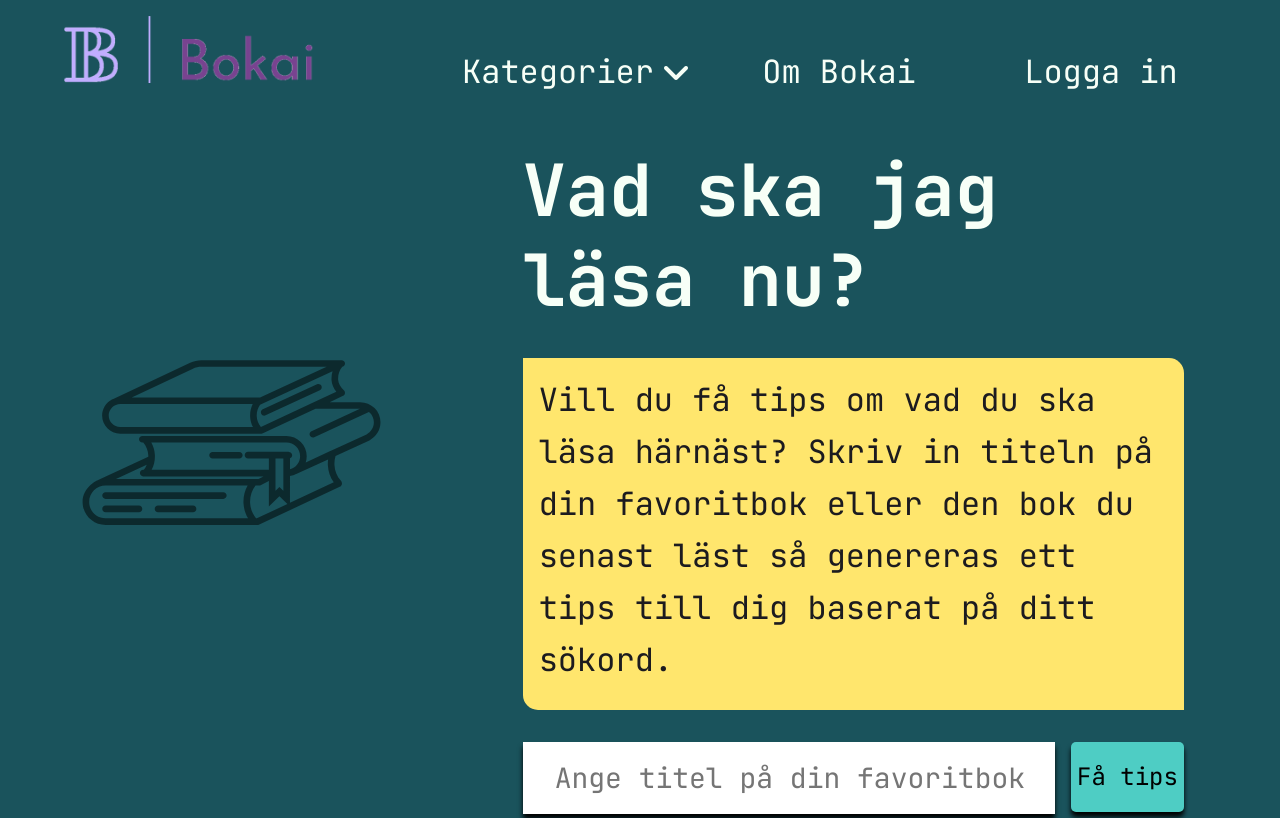
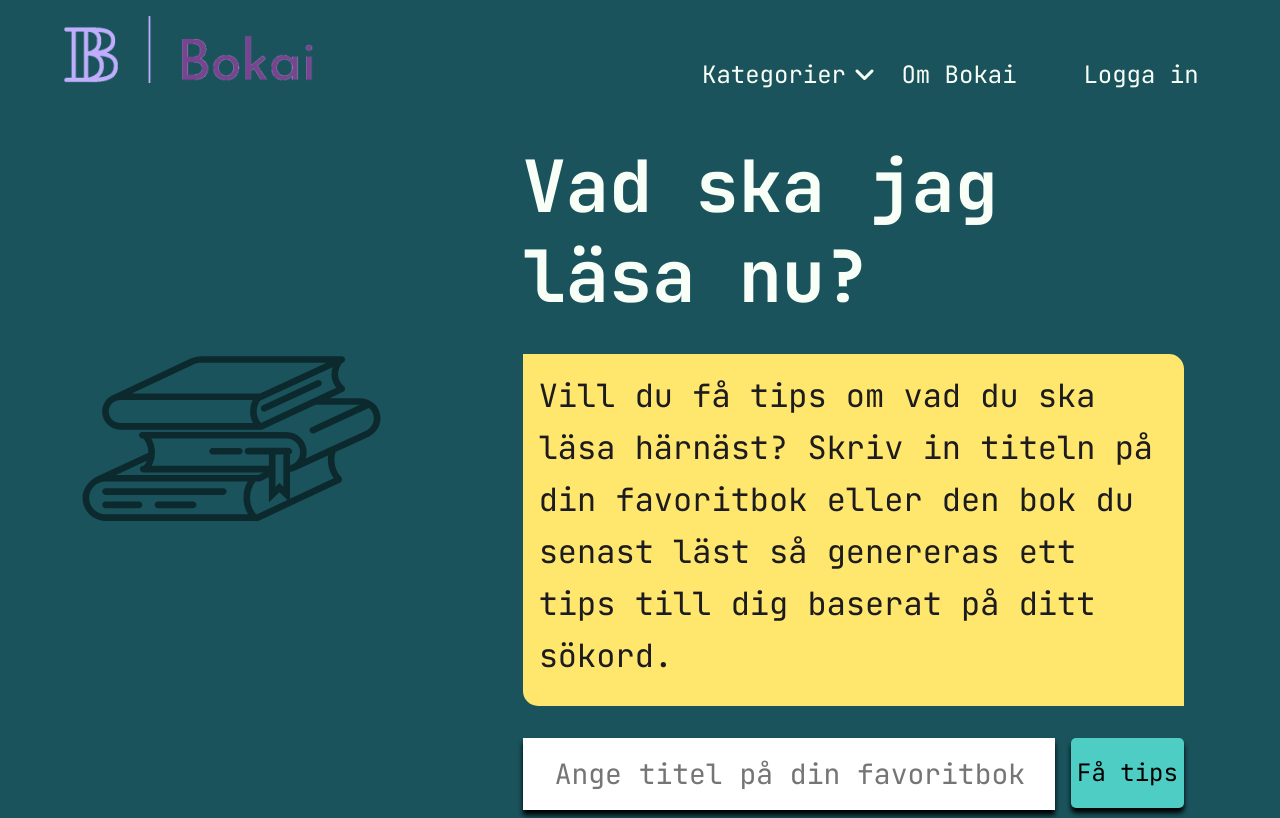
Before and after one commit to MariaLBovin/ex-jobb, a React (Vite) app: page / in a window 1280 px wide. Shown: the top 818 px of the page. Built offline with nearby package versions, Linux system fonts and the light colour scheme; no server answers.

Commit message:
sass changes

```diff
--- a/src/components/Partials/Navigation.tsx
+++ b/src/components/Partials/Navigation.tsx
@@ -17,7 +17,7 @@ const Navigation = ({mainMenuOpen,  toggleSubMenu, subMenuOpen, toggleMainMenu}
   const {loggedInUser, setLoggedInUser} = useContext(LoginUserContext);
 
   const toggleMenu = () => {
-    if (window.innerWidth < 760){
+    if (window.innerWidth < 990){
       toggleMainMenu();
     }
   }
--- a/src/style/_header.scss
+++ b/src/style/_header.scss
@@ -24,6 +24,9 @@
         display: flex;
 
         @include breakpoint (m){
+            width: 200px;
+        }
+        @include breakpoint(l){
             width: 250px;
         }
         &-button {
@@ -91,6 +94,12 @@
             color: $primary;
             width: 230px;
 
+            @include breakpoint (m){
+                font-size: 2.4rem;
+                width: 150px;
+                text-align: center;
+            }
+
             &:not(:first-child):hover {
                 text-decoration: underline;
               }
@@ -103,11 +112,6 @@
                 gap: 8px;
             }
 
-            @include breakpoint (m) {
-                font-size: 3.2rem;
-                text-align: center;
-
-            }
         }
         &-inner {
             &Wrapper {
@@ -151,8 +155,6 @@
                     font-size: 2.4rem;
                 }
                 @include breakpoint (m) {
-                    font-size: 3rem;
-
 
                 }
 
@@ -165,146 +167,3 @@
 
 
 }
-
-// .header {
-//     &-container {
-//         @extend %container;
-//         background-color: $secondary;
-//         padding-top: calc($gutter/2);
-//         z-index: 999;
-//         padding-bottom: calc($gutter / 2);
-//     }
-//     &-wrapper {
-//         display: flex;
-//         flex-direction: row;
-//         align-items: center;
-//     }
-//     &-logo {
-//         width: 150px;
-//     }
-
-//     &-button{
-//         @extend %buttonreset;
-//         position: fixed;
-//         right: 16px;
-//         z-index: 999;
-
-//         @include breakpoint (m) {
-//             display: none;
-//         }
-//     }
-
-//     &-symbol {
-//         line-height: 1.5;
-//         color: $primary;
-//         font-size: 3.2rem;
-//     }
-
-//     &-nav {
-//         position: fixed;
-//         top: 0;
-//         left: 0;
-//         background-color: $secondary;
-//         box-shadow: 0 5px 5px black;
-//         width: 100%;
-
-//         @include breakpoint (s) {
-//             position: relative;
-//             box-shadow: none;
-//         }
-
-//         &-wrapper {
-//             display: flex;
-//             flex-direction: column;
-
-//             @include breakpoint (s) {
-//                 position: absolute;
-//                 right: 0;
-//                 flex-direction: row;
-//             }
-//         }
-
-//         &-list {
-//             @extend %listreset;
-//             padding: 32px 16px;
-//             color: $primary;
-//             font-size: 2rem;
-//             display: none;
-//             width: fit-content;
-
-//                 &.active {
-//                     display: flex;
-//                     flex-direction: column;
-
-//                     @include breakpoint (m) {
-//                         display: flex;
-//                         flex-direction: row;
-//                         padding: 0;
-//                         background-color: transparent;
-//                         position: relative;
-//                         box-shadow: 0 0 0;
-//                     }
-//                 }
-//         }
-
-//         &-item {
-
-//             @include breakpoint (m) {
-//                 width: 200px;
-//                 text-align: center;
-//             }
-//         }
-
-//         &-inner {
-//             &Wrapper {
-//                 @include breakpoint (m) {
-//                     display: flex;
-//                     flex-direction: column;
-//                     background-color: $secondary;
-//                     position: fixed;
-//                     min-width: 100%;
-//                     top: calc($gutter*2);
-//                     left: 0;
-//                     box-shadow: 0 5px 5px black;
-//                 }
-//             }
-//             &Nav {
-
-//                 @include breakpoint (m) {
-//                     display: flex;
-//                     justify-content: end;
-//                     position: relative;
-//                     right: 180px;
-//                 }
-
-//             }
-//             &Menu {
-//                 @extend %listreset;
-//                 padding-left: 16px;
-//                 font-weight: lighter;
-//                 display: none;
-//                 color: $primary;
-
-//                 &.active {
-//                     display: flex;
-//                     flex-direction: column;
-
-//                 }
-//             }
-//             &Button {
-//                 @extend %buttonreset;
-//                 color: inherit;
-//                 display: flex;
-//                 align-items: center;
-//             }
-
-//             &Item {
-//                 padding-left: calc($gutter/2);
-
-
-//             }
-
-//         }
-//     }
-
-// }
--- a/src/style/_loginpage.scss
+++ b/src/style/_loginpage.scss
@@ -45,7 +45,7 @@
         box-shadow: 0 5px 5px black;
         border: none;
         padding: 0 8px;
-        width: 100%;
+
 
         @include breakpoint (s) {
             height: 70px;
--- a/src/style/_profilepage.scss
+++ b/src/style/_profilepage.scss
@@ -36,6 +36,10 @@
         }
         &-link{
             text-decoration: underline;
+
+            @include breakpoint (m) {
+                font-size: 3rem;
+            }
         }
     }
 }
--- a/src/style/_search.scss
+++ b/src/style/_search.scss
@@ -102,7 +102,7 @@
         height: 30px;
         box-shadow: 0 5px 5px black;
         border: none;
-        width: 100%;
+
 
             &.error{
                 border: 1px solid red;
@@ -111,6 +111,7 @@
         @include breakpoint (s) {
             height: 70px;
             padding-left: $gutter;
+            width: 100%;
         }
         @include breakpoint (m) {
             font-size: 2.8rem;
--- a/src/style/_variables.scss
+++ b/src/style/_variables.scss
@@ -12,7 +12,7 @@ $breakpoints: (
         min-width: $tablet,
     ),
     'm': (
-        min-width: $desktop-large,
+        min-width: $desktop,
     ),
     'l': (
         min-width: $desktop-large,
```
